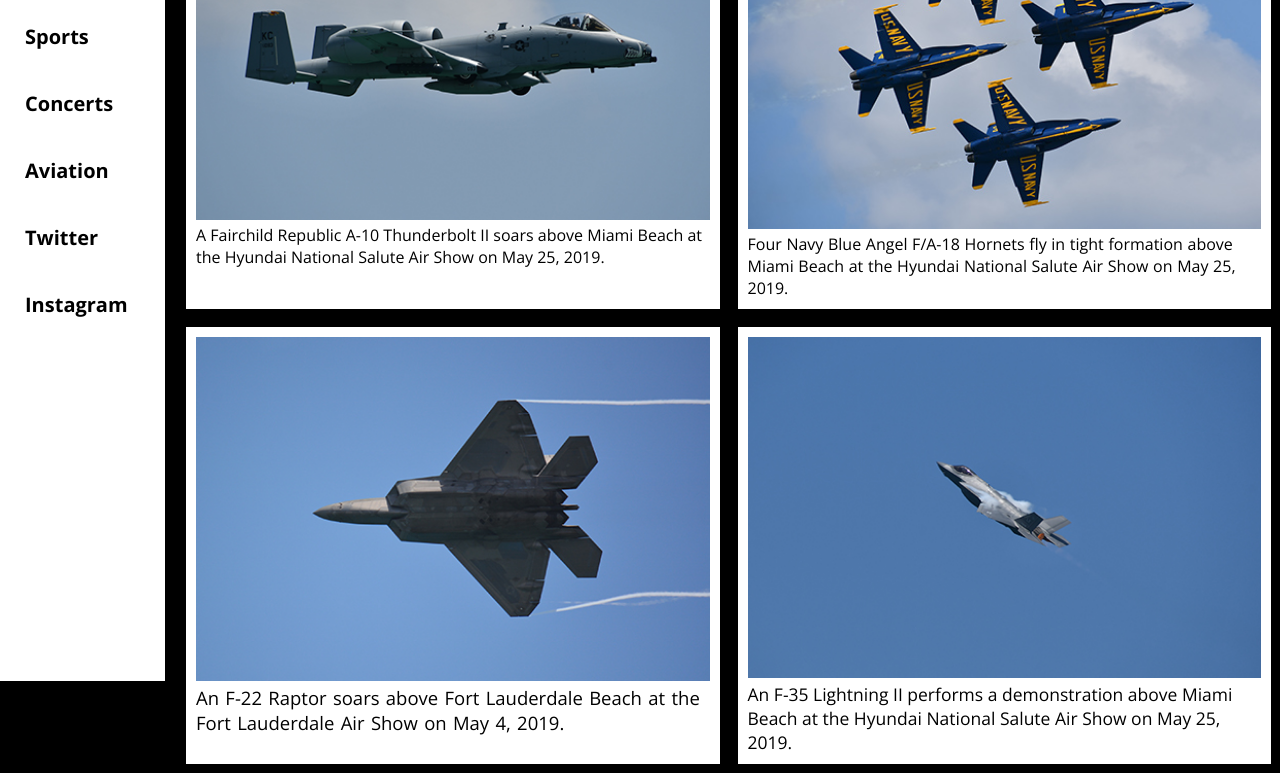
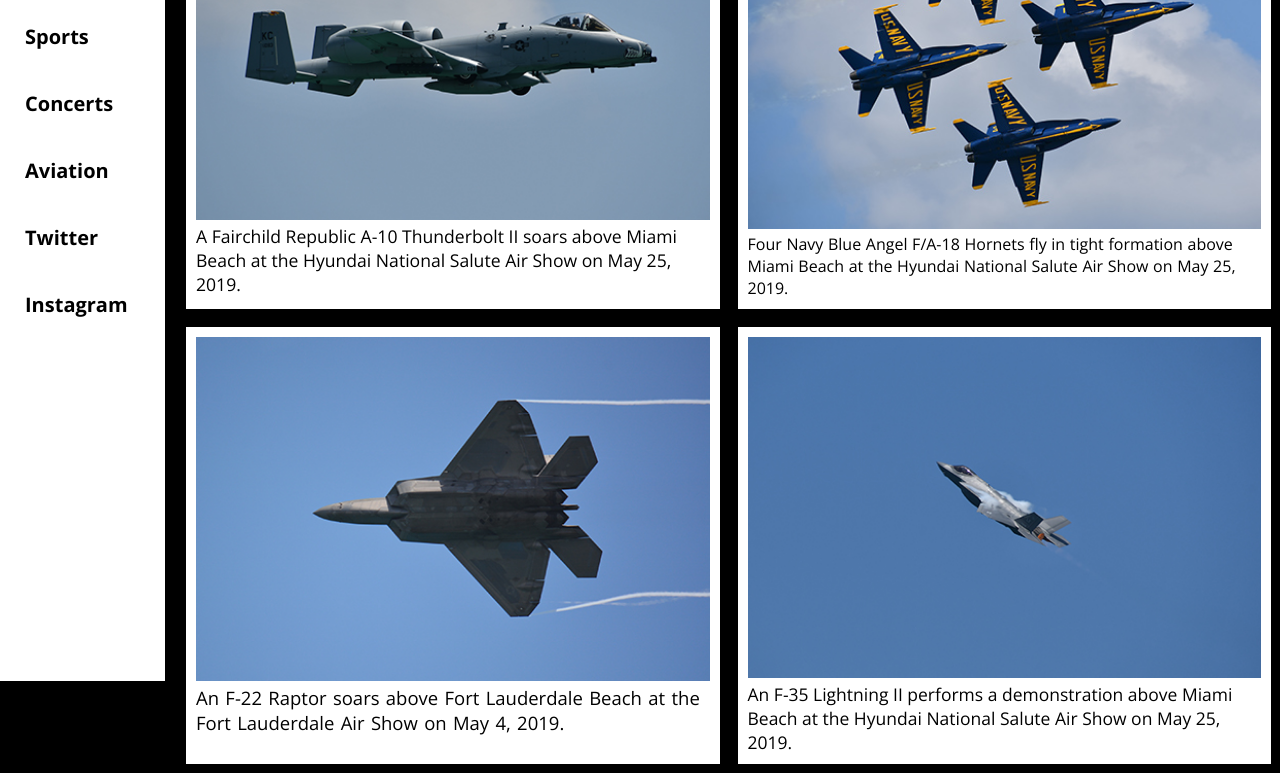
Before and after one commit to Jxl1818/Jxl1818.github.io, a plain HTML site: page aviation.html in a window 1280 px wide. Shown: the part 139-912 px from the top of the page. Drawn offline with nearby package versions, Linux system fonts and the light colour scheme.

Commit message:
a-10 caption font size adjust

```diff
--- a/css/portfolio.css
+++ b/css/portfolio.css
@@ -174,7 +174,7 @@ figcaption {
 }
 
 #a10-caption {
-  font-size: 16px;
+  font-size: 17.6px;
 }
 
 #blue-angels-caption {
```
